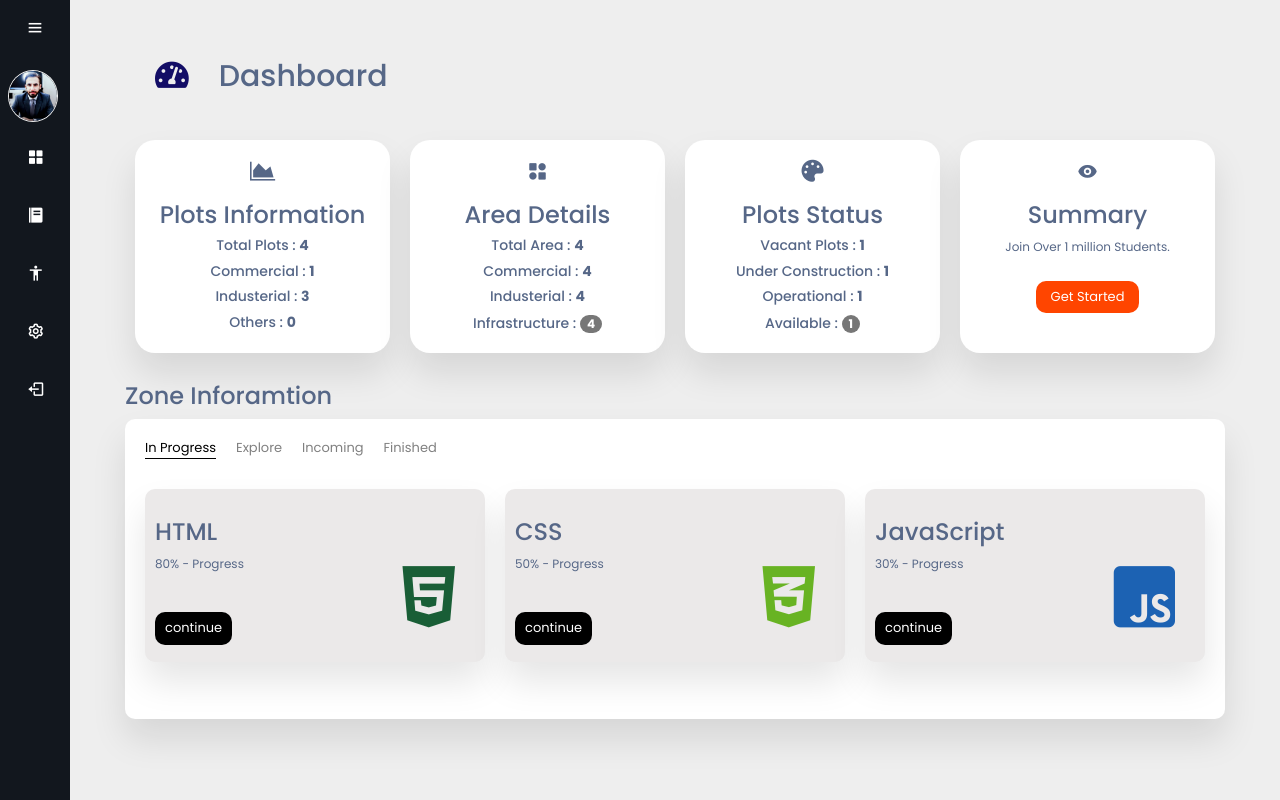
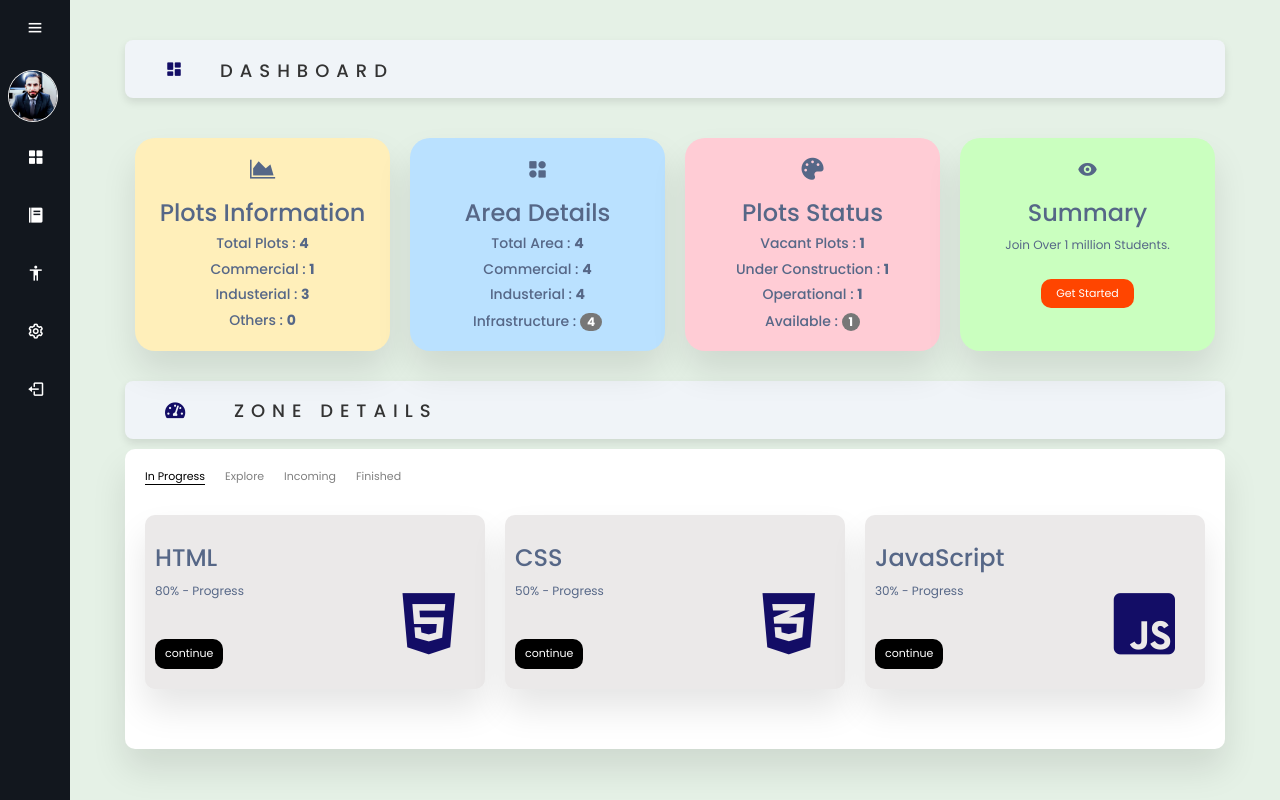
Before and after one commit to mahboobicp/Django-IMS, a Django app: page /technical/dashboard/ in a window 1280 px wide. Run offline with Django 5.2, Linux system fonts and the light colour scheme; data comes from the database, SQL or seed files in the repository; some libraries are stand-ins or nearby versions.

Commit message:
DASHBOARD

```diff
--- a/IMS_System/static/css/base.css
+++ b/IMS_System/static/css/base.css
@@ -26,7 +26,8 @@
 
 .sidebar.active ~ .main-content {
     left: 250px;
-    width: calc(100% - 250px);
+    height: 100vh;
+    width: calc(100% - 300px);
 }
 .sidebar.active {
     width: 200px;
@@ -168,22 +169,25 @@
     justify-content: center; /* Centers the container horizontally */
     align-items:top;     /* Centers the container vertically */
     position: relative;
-    background-color: #eee;
+    background-color: #e5f1e6;
     min-height: 100vh;
     top: 0;
     left: 70px;
     transition: all 0.5s ease;
     width: calc(100% - 70px);
-    padding: 1rem;
+    padding: 0rem;
 }
 
 .container {
+
     display: flex;
     justify-self: space-between;
+    background-color: #e5f1e6;
 }
 
 /* Table container for centering */
 .table-container {
+    width: 100%;
     display: flex;
     justify-content: center;
     padding: 20px;
@@ -195,7 +199,7 @@ table {
     border-collapse: collapse;
     margin: 20px 0;
     font-size: 16px;
-    text-align: left;
+    text-align: center;
     box-shadow: 0 2px 5px rgba(0, 0, 0, 0.1);
 }
 
--- a/technical/static/technical/css/dashboard.css
+++ b/technical/static/technical/css/dashboard.css
@@ -26,18 +26,18 @@ body{
   display: flex;
   width: 100%;
 }
-.main-top i{
+.main-top i, .main-course i{
   position: flex;
   left: 0;
   margin: 10px 30px;
   color: rgb(19, 13, 102);
   cursor: pointer;
 }
-.main-skills{
+.plot_details{
   display: flex;
   margin-top: 20px;
 }
-.main-skills .card{
+.plot_details .card{
   width: 25%;
   margin: 10px;
   background: #fff;
@@ -46,14 +46,14 @@ body{
   padding: 10px;
   box-shadow: 0 20px 35px rgba(0, 0, 0, 0.1);
 }
-.main-skills .card h3{
+.plot_details .card h3{
   margin: 10px;
   text-transform: capitalize;
 }
-.main-skills .card p{
+.plot_details .card p{
   font-size: 12px;
 }
-.main-skills .card button{
+.plot_details .card button{
   background: orangered;
   color: #fff;
   padding: 7px 15px;
@@ -61,10 +61,10 @@ body{
   margin-top: 15px;
   cursor: pointer;
 }
-.main-skills .card button:hover{
+.plot_details .card button:hover{
   background: rgba(223, 70, 15, 0.856);
 }
-.main-skills .card i{
+.plot_details .card i{
   font-size: 22px;
   padding: 10px;
 }
@@ -136,3 +136,78 @@ body{
 .js{
   color: rgb(28, 98, 179);
 }
+
+/* Card Colors */
+.plot_details .card:nth-child(1) {
+    background-color: #ffefba; /* Light Yellow */
+  }
+
+  .plot_details .card:nth-child(2) {
+    background-color: #bae1ff; /* Light Blue */
+  }
+
+  .plot_details .card:nth-child(3) {
+    background-color: #ffccd5; /* Light Pink */
+  }
+
+  .plot_details .card:nth-child(4) {
+    background-color: #caffbf; /* Light Green */
+  }
+
+  /* Card Hover Effect */
+  .plot_details .card {
+    transition: transform 0.3s, box-shadow 0.3s;
+  }
+
+  .plot_details .card:hover {
+    transform: scale(1.05);
+    box-shadow: 0 25px 40px rgba(0, 0, 0, 0.2);
+  }
+
+  /* Mobile Responsiveness */
+@media (max-width: 768px) {
+    .plot_details {
+      flex-wrap: wrap;
+      justify-content: center;
+    }
+
+    .plot_details .card {
+      width: 80%;
+      margin: 10px 0;
+    }
+
+    .course-box .course {
+      flex-wrap: wrap;
+    }
+
+    .box {
+      width: 90%;
+      margin: 10px auto;
+    }
+  }
+
+  @media (max-width: 576px) {
+    .main-top h2 {
+      font-size: 1.5rem;
+    }
+
+    .main-course h3 {
+      font-size: 1.3rem;
+      text-align: center;
+    }
+  }
+  /* Updated Styling for Dashboard and Zone Information Headings */
+.main-top h2, .main-course h2 {
+    background-color: #f0f4f8; /* Light background color */
+    color: #333; /* Darker text color for contrast */
+    padding: 10px 10px; /* Increased padding for a more spacious look */
+    border-radius: 8px; /* Slightly rounded corners */
+    display: block; /* Full width */
+    width: 100%; /* Full width of the container */
+    text-align: left; /* Center-align the text */
+    font-size: 1.8rem;
+    font-weight: 1000;
+    letter-spacing: 0.7rem;
+    font-weight: 500;
+    box-shadow: 0 4px 8px rgba(0, 0, 0, 0.1); /* Light shadow for a lifted look */
+  }
--- a/technical/static/technical/css/table.css
+++ b/technical/static/technical/css/table.css
@@ -4,11 +4,11 @@ body {
     color: #566787;
     background: #f5f5f5;
     font-family: 'Varela Round', sans-serif;
-    font-size: 13px;
+    font-size: 11px;
 }
 .plotgrid{
     margin-top: -1%;
-    margin-left: -3%;
+    margin-left: 0%;
     width: 100%;
     background-color: whitesmoke;
     border-radius: 5px;
@@ -230,3 +230,18 @@ table.table .avatar {
 .modal form label {
     font-weight: normal;
 }
+
+.main-top h2 {
+    background-color: #f0f4f8; /* Light background color */
+    color: #333; /* Darker text color for contrast */
+    padding: 10px 10px; /* Increased padding for a more spacious look */
+    border-radius: 8px; /* Slightly rounded corners */
+    display: block; /* Full width */
+    width: 100%; /* Full width of the container */
+    text-align: center; /* Center-align the text */
+    font-size: 1.8rem;
+    font-weight: 1000;
+    letter-spacing: 0.7rem;
+    font-weight: 500;
+    box-shadow: 0 4px 8px rgba(0, 0, 0, 0.1); /* Light shadow for a lifted look */
+  }
--- a/technical/templates/technical/dashboard.html
+++ b/technical/templates/technical/dashboard.html
@@ -11,13 +11,13 @@ Dashboard
 <meta http-equiv="X-UA-Compatible" content="IE=edge">
 <meta name="viewport" content="width=device-width, initial-scale=1">
   <!-- Font Awesome Cdn Link -->
-<link rel="stylesheet" type="text/css" href="{% static 'technical/css/dashboard.css' %}">
 <link rel="stylesheet" href="https://cdnjs.cloudflare.com/ajax/libs/font-awesome/5.15.4/css/all.min.css"/>
 <meta name="viewport" content="width=device-width, initial-scale=1">
 <link rel="stylesheet" href="https://fonts.googleapis.com/css?family=Roboto|Varela+Round">
 <link rel="stylesheet" href="https://fonts.googleapis.com/icon?family=Material+Icons">
 <link rel="stylesheet" href="https://maxcdn.bootstrapcdn.com/font-awesome/4.7.0/css/font-awesome.min.css">
 <link rel="stylesheet" href="{% static 'technical/css/table.css' %}">
+<link rel="stylesheet" type="text/css" href="{% static 'technical/css/dashboard.css' %}">
 <script src="https://ajax.googleapis.com/ajax/libs/jquery/1.12.4/jquery.min.js"></script>
 <script src="https://maxcdn.bootstrapcdn.com/bootstrap/3.3.7/js/bootstrap.min.js"></script>
 <link href='https://unpkg.com/boxicons@2.1.4/css/boxicons.min.css' rel='stylesheet'>
@@ -26,9 +26,9 @@ Dashboard
       <div class="container">
         <section class="main">
           <div class="main-top">
-            <h2><i class="fas fa-tachometer-alt"></i>Dashboard</h2>
+            <h2><i class='bx bxs-dashboard'></i>DASHBOARD</h2>
           </div>
-          <div class="main-skills">
+          <div class="plot_details">
             <div class="card">
                 <i class="fa fa-chart-area"></i>
               <h3>Plots Information</h3>
@@ -63,7 +63,7 @@ Dashboard
           </div>
 
           <section class="main-course">
-            <h3>   Zone Inforamtion</h3>
+            <h2><i class="fas fa-tachometer-alt"></i>   ZONE DETAILS</h2>
             <div class="course-box">
               <ul>
                 <li class="active">In progress</li>
```
Also changed, not shown: technical/templates/technical/index.html (+7 -2 lines).
